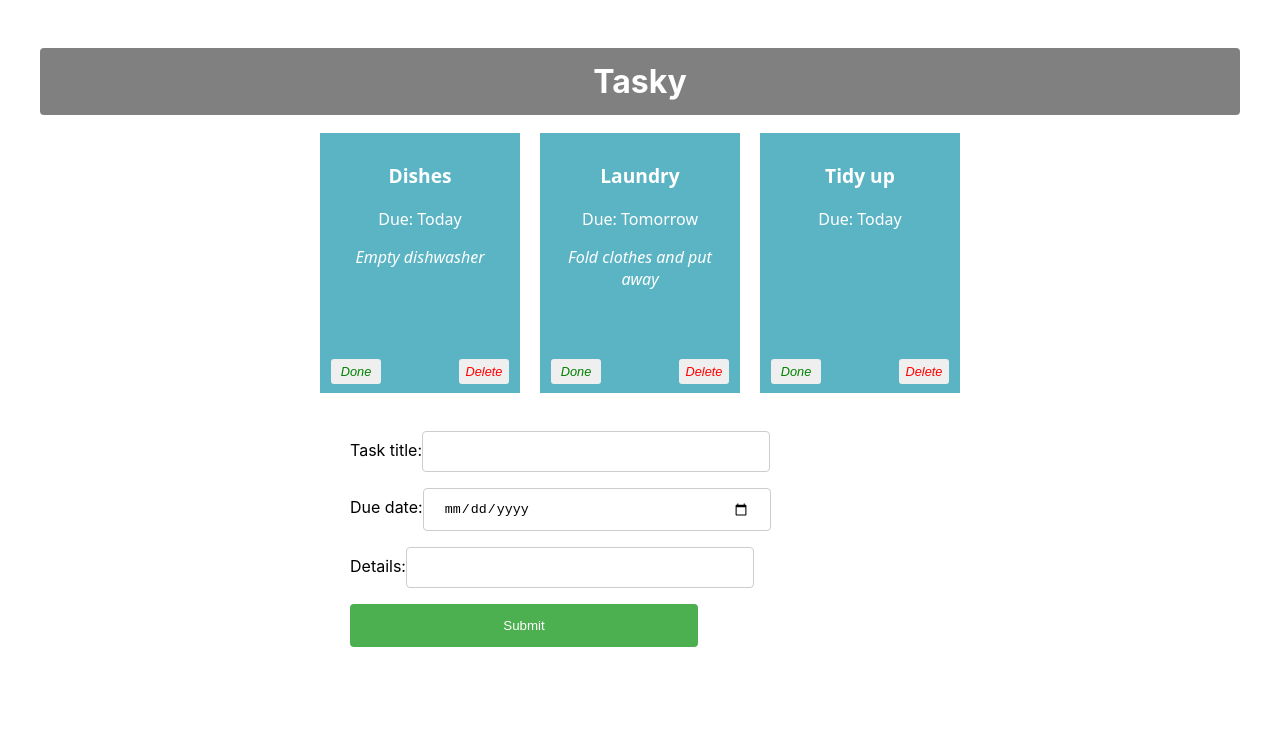
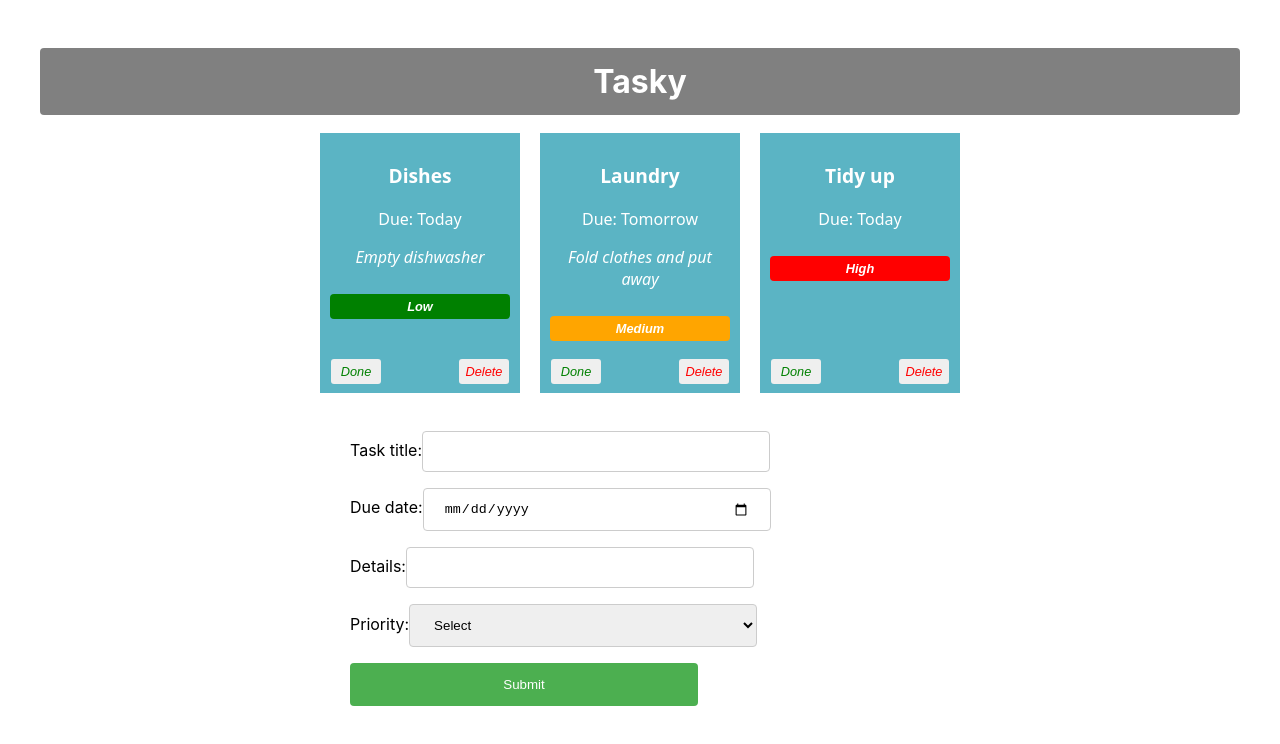
Before and after one commit to JunweiLiu-hue/react-basics-labs, a React (Create React App) app in the folder tasky/: page / in a window 1280 px wide. Shown: the top 744 px of the page. Built offline with nearby package versions, Linux system fonts and the light colour scheme.

Commit message:
Tasky Lab 2 - Exercises done

```diff
--- a/tasky/src/App.css
+++ b/tasky/src/App.css
@@ -12,7 +12,7 @@ div {
   padding: 20px;
 }
 
-.container{
+.container {
   text-align: center;
 }
 
@@ -39,6 +39,11 @@ div {
   font-style: italic;
 }
 
+.priority{
+  font-size: larger;
+  font-weight: bold;
+}
+
 button {
   border: none;
   border-radius: 3px;
@@ -63,7 +68,8 @@ button {
   color: red;
 }
 
-input[type=text], input[type=date] {
+/* Apply the same style to text inputs, date inputs, and the select dropdown */
+input[type=text], input[type=date], select {
   width: 60%;
   padding: 12px 20px;
   margin: 8px 0;
@@ -93,3 +99,14 @@ form {
   width: 50%;
   margin: auto;
 }
+
+.priorityButton {
+  border: none;
+  border-radius: 4px;
+  font-weight: bold;
+  padding: 5px 10px;
+  margin: 10px 0;
+  cursor: not-allowed;
+  width: 100%;
+  transition: background-color 0.3s;
+}
--- a/tasky/src/App.js
+++ b/tasky/src/App.js
@@ -8,17 +8,54 @@ import { v4 as uuidv4 } from 'uuid';
 function App() {
   const [ taskState, setTaskState ] = useState({
     tasks: [
-      { id: 1, title:"Dishes", description: "Empty dishwasher", deadline: "Today", done: false },
-      { id: 2, title: "Laundry", description: "Fold clothes and put away", deadline: "Tomorrow", done: false },
-      { id: 3, title: "Tidy up", deadline: "Today", done: false}
+      { id: 1, title:"Dishes", description:"Empty dishwasher", deadline: "Today", priority:"Low",done: false },
+      { id: 2, title: "Laundry", description:"Fold clothes and put away", deadline: "Tomorrow",priority:"Medium", done: false },
+      { id: 3, title: "Tidy up",deadline: "Today", priority:"High",done: false}
     ]
   });
 
   const [ formState, setFormState ] = useState({
     title: "",
     description: "",
-    deadline: ""
+    deadline: "",
+    priority:""
   });
+
+  const Task = (props) => {
+    let priorityColor;
+
+    // 根据优先级设置颜色
+    switch (props.priority.toLowerCase()) {
+        case 'low':
+            priorityColor = 'green';
+            break;
+        case 'medium':
+            priorityColor = 'orange';
+            break;
+        case 'high':
+            priorityColor = 'red';
+            break;
+        default:
+            priorityColor = 'grey';
+    }
+
+    return (
+        <div className="card" style={{ backgroundColor: props.done ? 'lightgrey' : '#5bb4c4' }}>
+            <p className="title">{props.title}</p>
+            <p>Due: {props.deadline}</p>
+            <p className="content">{props.description}</p>
+            <button
+                className="priorityButton"
+                style={{ backgroundColor: priorityColor, color: 'white' }}
+                disabled
+            >
+                {props.priority.charAt(0).toUpperCase() + props.priority.slice(1)}
+            </button>
+            <button onClick={props.markDone} className='doneButton'>Done</button>
+            <button className='deleteButton' onClick={props.deleteTask}>Delete</button>
+        </div>
+    );
+}
 
   const doneHandler = (taskIndex) => {
     const tasks = [...taskState.tasks];
@@ -44,6 +81,9 @@ function App() {
           break;
       case "deadline":
           form.deadline = event.target.value;
+          break;
+      case "priority":
+          form.priority = event.target.value;
           break;
       default:
           form = formState;
@@ -73,6 +113,7 @@ function App() {
         title={task.title}
         description={task.description}
         deadline={task.deadline}
+        priority={task.priority}
         key={task.id}
         done={task.done}
         markDone={() => doneHandler(index)}
--- a/tasky/src/components/Form.js
+++ b/tasky/src/components/Form.js
@@ -19,10 +19,21 @@ const AddTaskForm = (props) => {
           Details:
           <input type="text" name="description" onChange={(event) => props.change(event)} />
         </label>
+        <br />
+        <label>
+          Priority:
+          <select name="priority" required onChange={(event) => props.change(event)}>
+            <option value="">Select</option>
+            <option value="low">Low</option>
+            <option value="medium">Medium</option>
+            <option value="high">High</option>
+          </select>
+        </label>
+        <br />
         <input type="submit" value="Submit" />
       </form>
     </div>
-  )
+  );
 };
 
 export default AddTaskForm;
--- a/tasky/src/components/Task.js
+++ b/tasky/src/components/Task.js
@@ -7,6 +7,7 @@ const Task = (props) => {
             <p className="title">{props.title}</p>
             <p>Due: {props.deadline}</p>
             <p className="content">{props.description}</p>
+            <p className="priority">{props.priority}</p>
             <button onClick={props.markDone} className='doneButton'>Done</button>
             <button className='deleteButton' onClick={props.deleteTask}>Delete</button>
 
```
Lines whose indentation alone changed are shown as unchanged.
